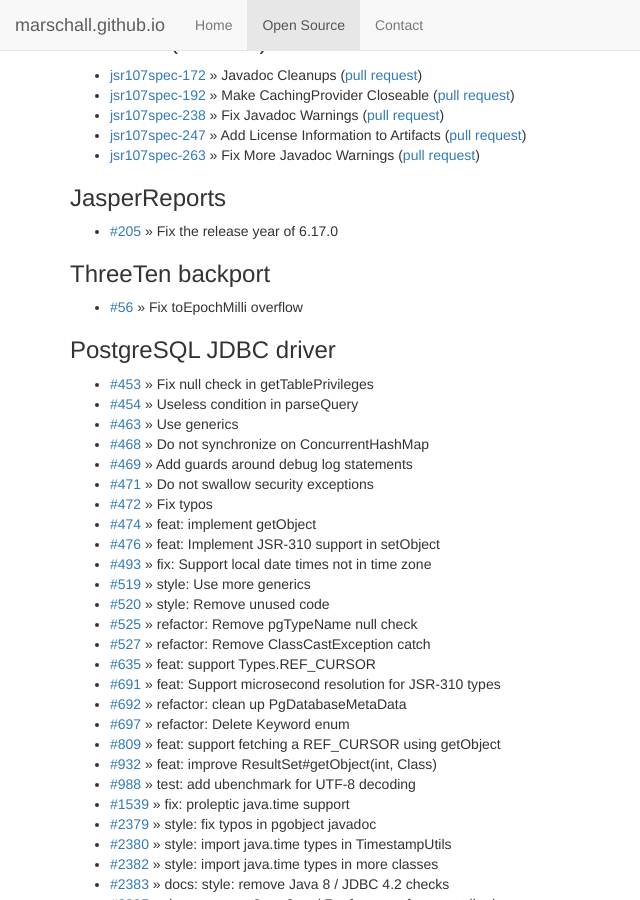
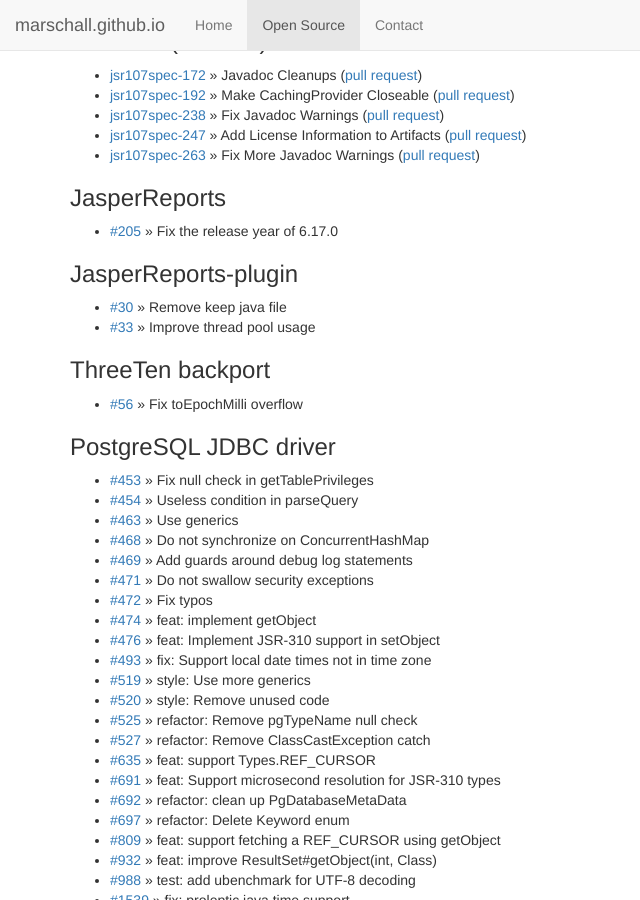
Before and after one commit to marschall/marschall.github.com, a Jekyll site: the page built from open-source.html, in a window 1280 px wide and 900 px high, scrolled down 5145 px. Shown: the whole window, without its empty margins (0-640 px from the left). Built offline with Jekyll 4.4.1, drawn with Linux system fonts in a browser that asks for light colours.

Commit message:
add JasperReports-plugin

```diff
--- a/open-source.html
+++ b/open-source.html
@@ -319,6 +319,11 @@
 <h3>JasperReports</h3>
 <ul>
   <li><a href="https://github.com/TIBCOSoftware/jasperreports/pull/205">#205</a> &raquo; Fix the release year of 6.17.0</li>
+</ul>
+<h3>JasperReports-plugin</h3>
+<ul>
+  <li><a href="https://github.com/pro-crafting/Jasper-report-maven-plugin/pull/30">#30</a> &raquo; Remove keep java file</li>
+  <li><a href="https://github.com/pro-crafting/Jasper-report-maven-plugin/pull/33">#33</a> &raquo; Improve thread pool usage</li>
 </ul>
 <h3>ThreeTen backport</h3>
 <ul>
```
